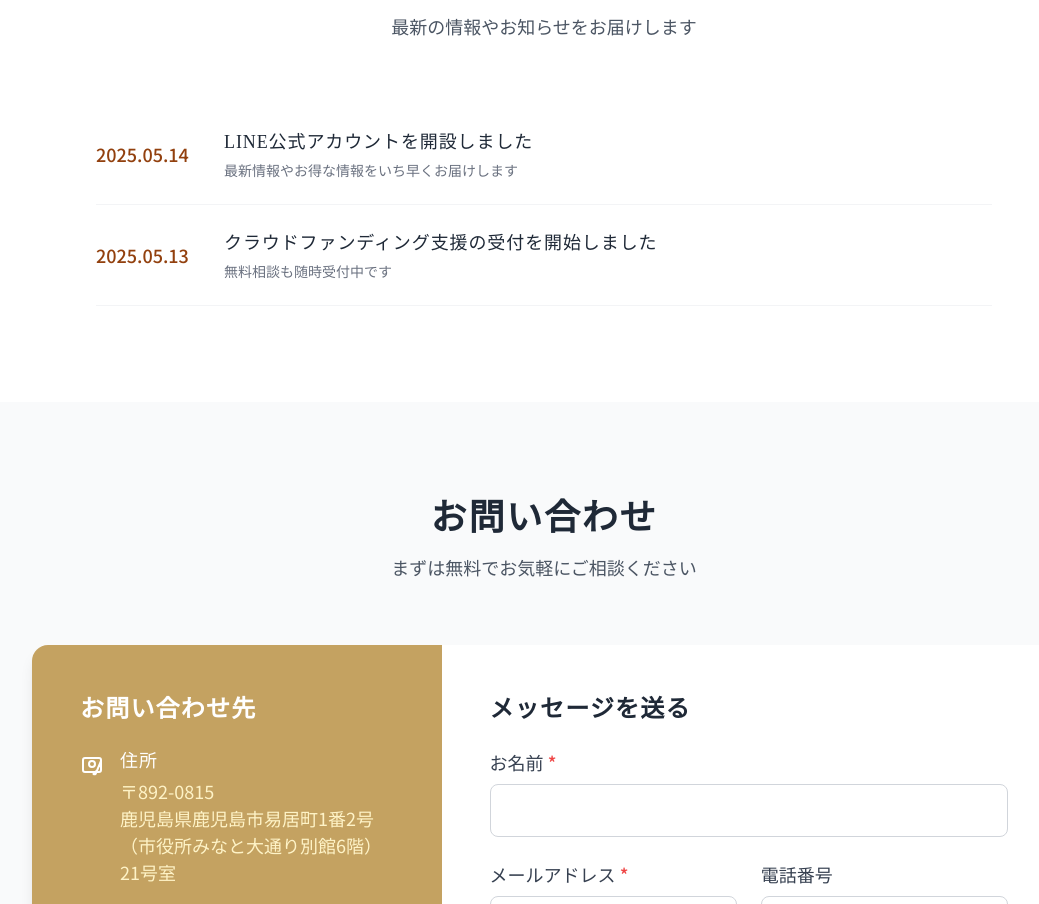
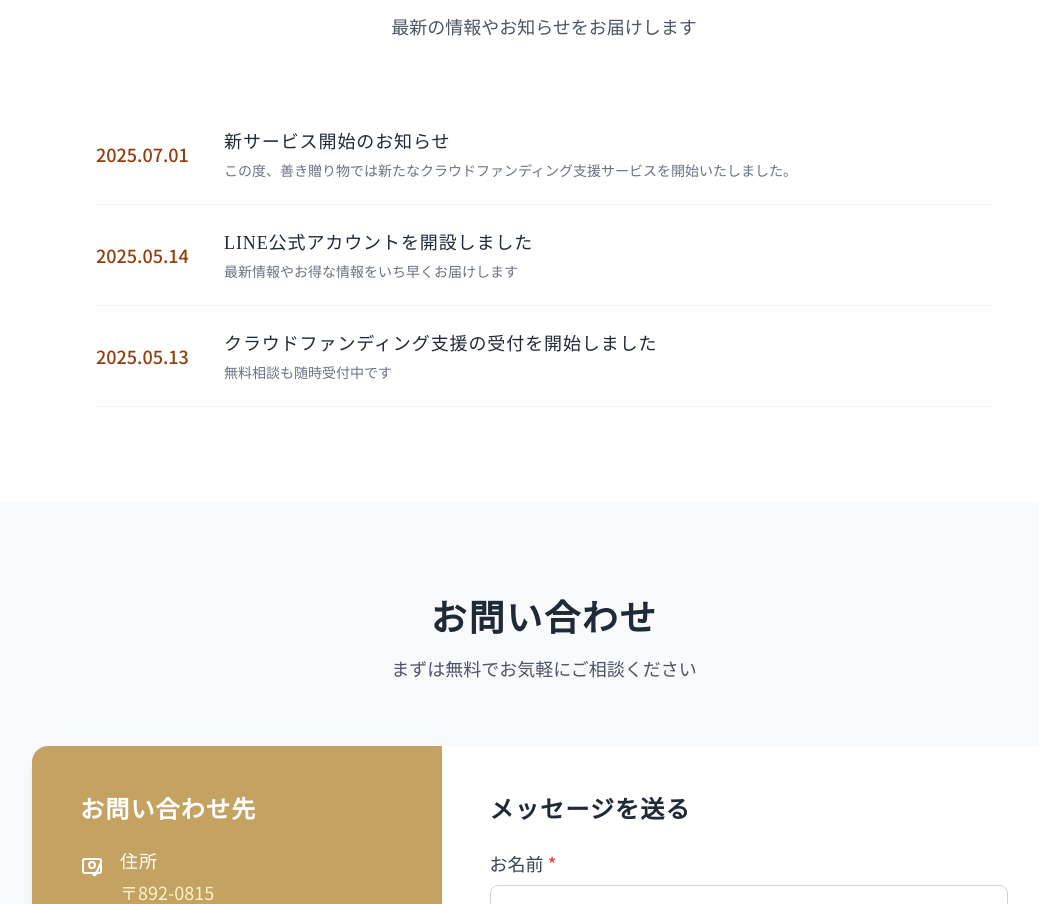
Before and after one commit to Shima-Chasan/yokiokurimono-landing-page, a plain HTML site: page index.html in a window 1280 px wide. Shown: the part 2559-3463 px from the top of the page, without its empty margins (96-1135 px from the left). Drawn offline with nearby package versions, Linux system fonts and the light colour scheme.

Commit message:
お知らせセクションにCMSの内容を表示する機能を追加

```diff
--- a/index.html
+++ b/index.html
@@ -418,8 +418,10 @@
         <p class="text-gray-600 max-w-2xl mx-auto">最新の情報やお知らせをお届けします</p>
       </div>
 
-      <div class="max-w-4xl mx-auto">
-        <!-- UPDATE_NEWS_START -->
+      <div id="news-container" class="max-w-4xl mx-auto">
+        <!-- CMSからのお知らせがここに挿入されます -->
+
+        <!-- 既存のお知らせ -->
         <div class="bg-white border-b border-gray-100 py-6 fade-in news-item" data-news-id="1">
           <div class="flex flex-col md:flex-row md:items-center">
             <span class="text-amber-800 font-medium mb-2 md:mb-0 md:w-32">2025.05.14</span>
@@ -440,10 +442,8 @@
           </div>
         </div>
 
-
         <!-- 古いお知らせ（最初は非表示） -->
         <div id="old-news" class="hidden">
-          <!-- UPDATE_NEWS_END -->
 
           <div class="pt-6 text-center">
             <button id="show-more-news" class="inline-block bg-gold hover:bg-gold-dark text-white font-medium px-8 py-3 rounded-full transition-colors duration-300">
@@ -815,5 +815,8 @@
       });
     }
   </script>
+
+  <!-- お知らせ読み込み用スクリプト -->
+  <script src="/js/news-loader.js"></script>
 </body>
 </html>
--- /dev/null
+++ b/js/news-loader.js
@@ -0,0 +1,58 @@
+document.addEventListener('DOMContentLoaded', function() {
+  // お知らせを表示する要素を取得
+  const newsContainer = document.querySelector('#news-container');
+
+  if (!newsContainer) return;
+
+  // お知らせ記事を取得する関数
+  async function fetchNews() {
+    try {
+      // _newsディレクトリ内のMarkdownファイル一覧を取得
+      const response = await fetch('/admin/config.yml');
+      if (!response.ok) throw new Error('設定ファイルの読み込みに失敗しました');
+
+      // サンプルのお知らせ記事を表示（実際の環境では動的に読み込む）
+      displaySampleNews();
+
+    } catch (error) {
+      console.error('お知らせの読み込みに失敗しました:', error);
+      // エラー時もサンプル記事を表示
+      displaySampleNews();
+    }
+  }
+
+  // サンプルのお知らせ記事を表示する関数
+  function displaySampleNews() {
+    // CMSで作成したサンプル記事
+    const cmsNews = {
+      title: "新サービス開始のお知らせ",
+      date: "2025.07.01",
+      summary: "この度、善き贈り物では新たなクラウドファンディング支援サービスを開始いたしました。",
+      id: "cms-1"
+    };
+
+    // 既存のお知らせ記事の前にCMSのお知らせを挿入
+    const newsHtml = `
+      <div class="bg-white border-b border-gray-100 py-6 fade-in news-item" data-news-id="${cmsNews.id}">
+        <div class="flex flex-col md:flex-row md:items-center">
+          <span class="text-amber-800 font-medium mb-2 md:mb-0 md:w-32">${cmsNews.date}</span>
+          <div>
+            <h3 class="text-lg font-medium">${cmsNews.title}</h3>
+            <p class="text-gray-500 text-sm mt-1">${cmsNews.summary}</p>
+          </div>
+        </div>
+      </div>
+    `;
+
+    // 既存のお知らせの先頭に挿入
+    const firstNewsItem = newsContainer.querySelector('.news-item');
+    if (firstNewsItem) {
+      firstNewsItem.insertAdjacentHTML('beforebegin', newsHtml);
+    } else {
+      newsContainer.innerHTML = newsHtml;
+    }
+  }
+
+  // お知らせを読み込む
+  fetchNews();
+});
```
